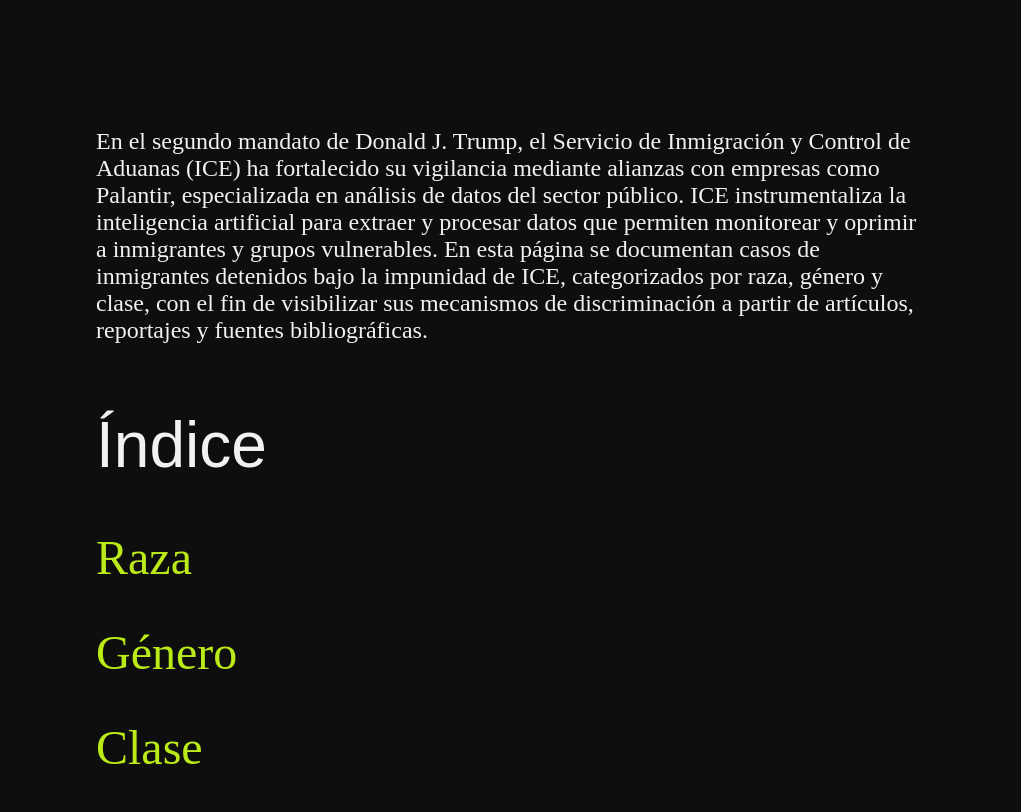
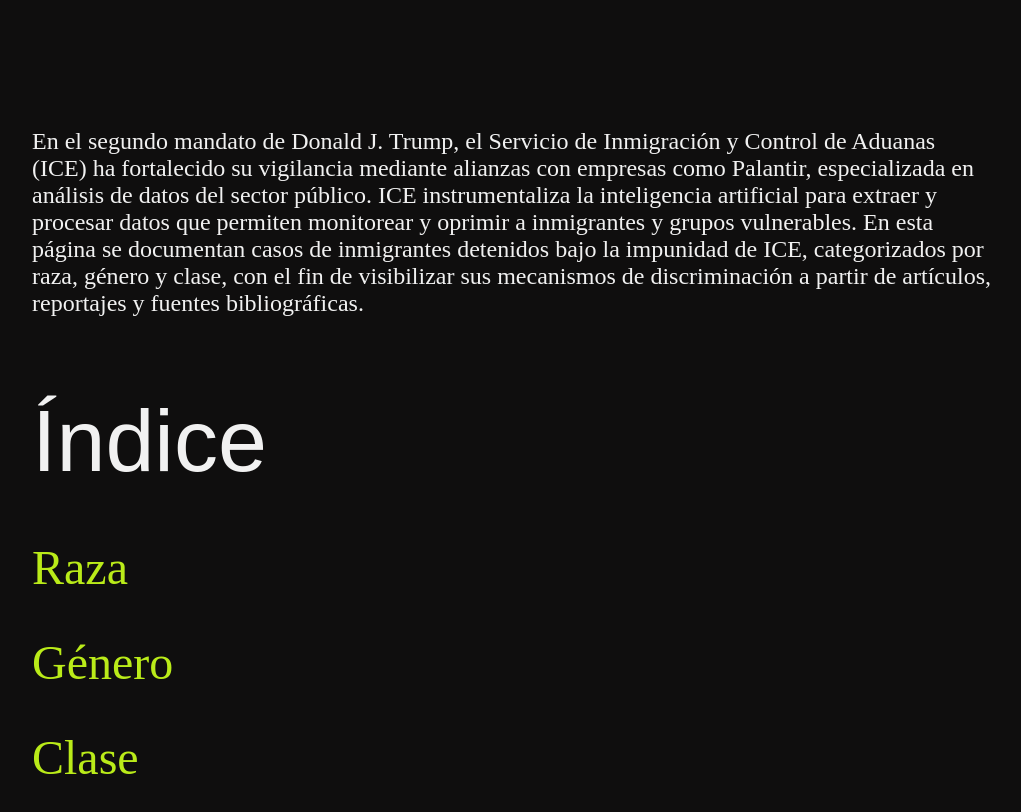
Before and after one commit to mariemariquita/contenido_estructurado, a plain HTML site: page index.html in a window 1280 px wide. Shown: the part 800-1612 px from the top of the page, without its empty margins (128-1149 px from the left). Drawn offline with Linux system fonts and the light colour scheme; a web font is replaced by a local one.

Commit message:
Prueba teléfono

```diff
--- a/css/style.css
+++ b/css/style.css
@@ -34,7 +34,7 @@
   --font-size-text: 1.5rem;
   --font-size-sub: 6rem;
   --font-size-ind: 3rem;
-  --font-size-ind-t: 4rem;
+  --font-size-ind-t: 5.5rem;
 }
 
 /*
@@ -289,7 +289,7 @@
 
 
 main {
-  width: 65%;
+  width: 75%;
   min-width: 290px;
   max-width: 1240px;
   margin: 0 auto;
```
Also changed, not shown: 2 other files.
